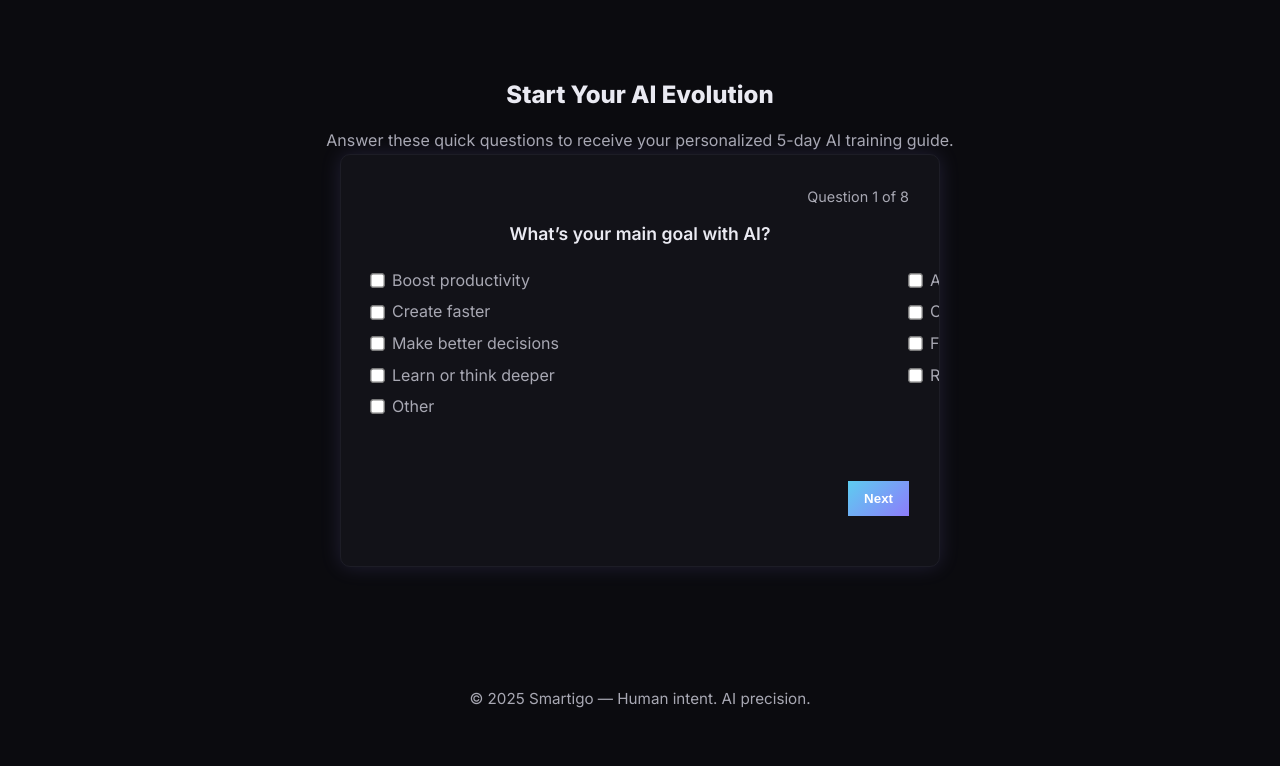
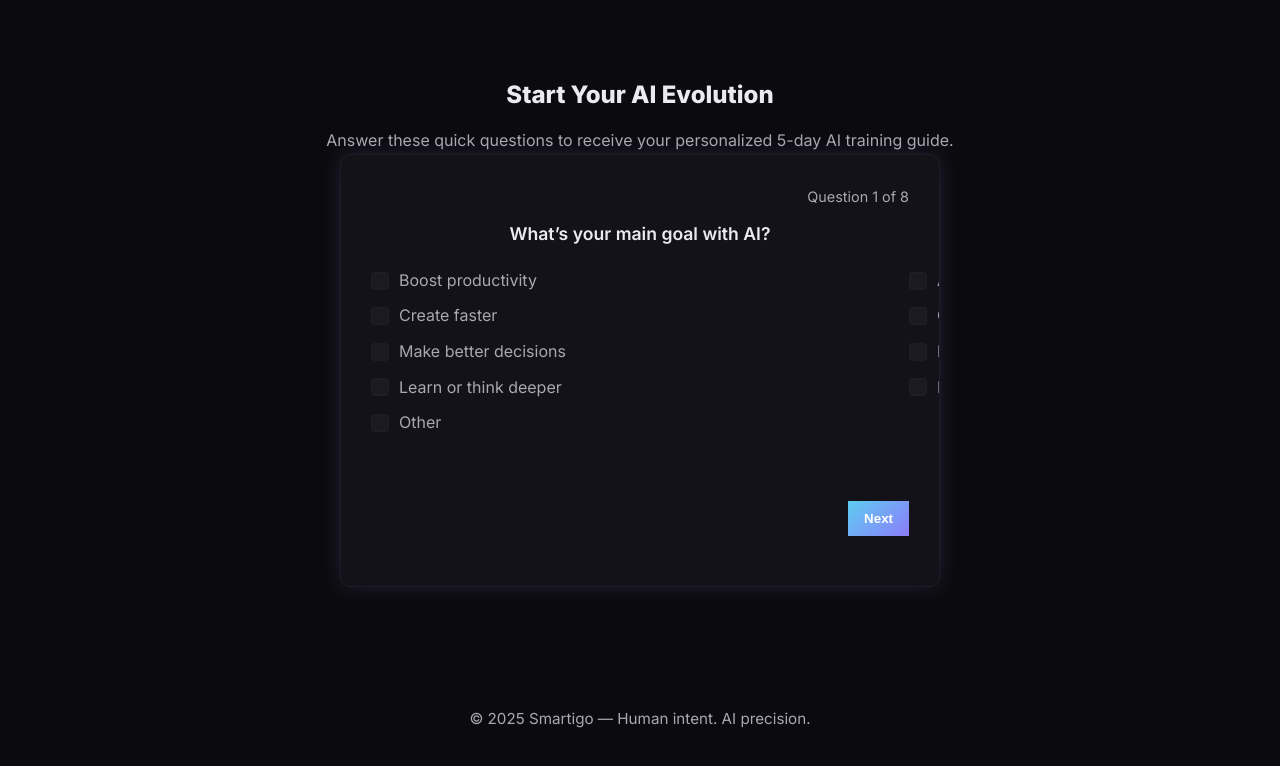
Before and after one commit to smartigoai-sketch/trainyourAI, a plain HTML site: page index.html in a window 1280 px wide. Shown: the part 72-838 px from the top of the page. Drawn offline with Linux system fonts and the light colour scheme.

Commit message:
Update index.html

```diff
--- a/index.html
+++ b/index.html
@@ -41,13 +41,47 @@ footer{padding:40px 0 60px;text-align:center;color:var(--muted);font-size:.95rem
 /* === Multi-step form === */
 .form-container{position:relative;overflow:hidden;width:100%;max-width:600px;margin:0 auto;background:var(--card);border:1px solid var(--border);border-radius:10px;padding:30px;box-shadow:0 0 20px rgba(155,140,255,.15)}
 .form-step{min-width:100%;transition:transform .5s ease}
-.form-step.hidden{display:none}
 .steps-wrapper{display:flex;transition:transform .5s ease}
 .progress{color:var(--muted);font-size:.9rem;text-align:right;margin-bottom:12px}
 .question{margin-bottom:20px;font-weight:600;font-size:1.1rem;text-align:center}
-.options{display:flex;flex-direction:column;gap:6px;margin:10px 0}
-.options label{font-weight:400;color:var(--muted);display:flex;align-items:center;gap:8px}
-input[type=checkbox],input[type=radio]{accent-color:var(--accent2);transform:scale(1.1)}
+.options{display:flex;flex-direction:column;gap:10px;margin:10px 0}
+.options label{font-weight:400;color:var(--muted);display:flex;align-items:center;gap:10px;cursor:pointer}
+
+/* custom checkboxes */
+input[type=checkbox], input[type=radio] {
+  appearance: none;
+  -webkit-appearance: none;
+  width: 18px;
+  height: 18px;
+  border: 2px solid var(--border);
+  border-radius: 4px;
+  background-color: #1a1a20;
+  cursor: pointer;
+  position: relative;
+  transition: all 0.2s ease;
+}
+input[type=checkbox]:checked, input[type=radio]:checked {
+  background-color: var(--accent2);
+  border-color: var(--accent2);
+  box-shadow: 0 0 6px rgba(155,140,255,0.6);
+}
+input[type=checkbox]::after, input[type=radio]::after {
+  content: "";
+  position: absolute;
+  top: 2px;
+  left: 5px;
+  width: 4px;
+  height: 8px;
+  border-right: 2px solid #fff;
+  border-bottom: 2px solid #fff;
+  transform: rotate(45deg);
+  opacity: 0;
+  transition: opacity 0.2s ease;
+}
+input[type=checkbox]:checked::after, input[type=radio]:checked::after {
+  opacity: 1;
+}
+
 textarea,input[type=email]{width:100%;padding:10px 12px;background:#16161f;border:1px solid var(--border);color:var(--text);border-radius:4px;font-size:1rem}
 textarea:focus,input[type=email]:focus{outline:none;border-color:var(--accent2);box-shadow:0 0 6px rgba(155,140,255,.4)}
 .form-nav{display:flex;justify-content:space-between;margin-top:20px}
@@ -69,9 +103,7 @@ textarea:focus,input[type=email]:focus{outline:none;border-color:var(--accent2);
 </header>
 
 <main>
-<!-- HERO, HOW, ABOUT, STORIES unchanged -->
-
-<!-- === FORM SECTION UPDATED === -->
+<!-- FORM SECTION -->
 <section id="form" class="fade-in" style="padding:60px 0;border-top:1px solid var(--border);">
   <div class="container">
     <h2>Start Your AI Evolution</h2>
@@ -81,7 +113,7 @@ textarea:focus,input[type=email]:focus{outline:none;border-color:var(--accent2);
       <form id="smartigoForm">
         <div class="steps-wrapper">
 
-          <!-- Q1 -->
+          <!-- Questions identical to previous version -->
           <div class="form-step">
             <div class="question">What’s your main goal with AI?</div>
             <div class="options">
@@ -93,7 +125,6 @@ textarea:focus,input[type=email]:focus{outline:none;border-color:var(--accent2);
             </div>
           </div>
 
-          <!-- Q2 -->
           <div class="form-step">
             <div class="question">How would you describe your thinking style?</div>
             <div class="options">
@@ -104,7 +135,6 @@ textarea:focus,input[type=email]:focus{outline:none;border-color:var(--accent2);
             </div>
           </div>
 
-          <!-- Q3 -->
           <div class="form-step">
             <div class="question">What’s your main field or interest?</div>
             <div class="options">
@@ -117,7 +147,6 @@ textarea:focus,input[type=email]:focus{outline:none;border-color:var(--accent2);
             </div>
           </div>
 
-          <!-- Q4 -->
           <div class="form-step">
             <div class="question">Have you used ChatGPT or similar tools before?</div>
             <div class="options">
@@ -128,7 +157,6 @@ textarea:focus,input[type=email]:focus{outline:none;border-color:var(--accent2);
             </div>
           </div>
 
-          <!-- Q5 -->
           <div class="form-step">
             <div class="question">What’s the biggest frustration when using AI tools?</div>
             <div class="options">
@@ -140,13 +168,11 @@ textarea:focus,input[type=email]:focus{outline:none;border-color:var(--accent2);
             </div>
           </div>
 
-          <!-- Q6 -->
           <div class="form-step">
             <div class="question">If your AI could “think like you”, what would it do first?</div>
             <textarea name="thinkfirst" rows="3" placeholder="Type your answer here..."></textarea>
           </div>
 
-          <!-- Q7 -->
           <div class="form-step">
             <div class="question">How fast would you like to see results?</div>
             <div class="options">
@@ -157,13 +183,12 @@ textarea:focus,input[type=email]:focus{outline:none;border-color:var(--accent2);
             </div>
           </div>
 
-          <!-- Q8 -->
           <div class="form-step">
             <div class="question">Your email (to receive your 5-day guide)</div>
             <input type="email" name="email" required placeholder="you@example.com">
           </div>
 
-        </div><!-- steps-wrapper -->
+        </div>
         <div class="form-nav">
           <button type="button" id="prevBtn">Back</button>
           <button type="button" id="nextBtn">Next</button>
```
